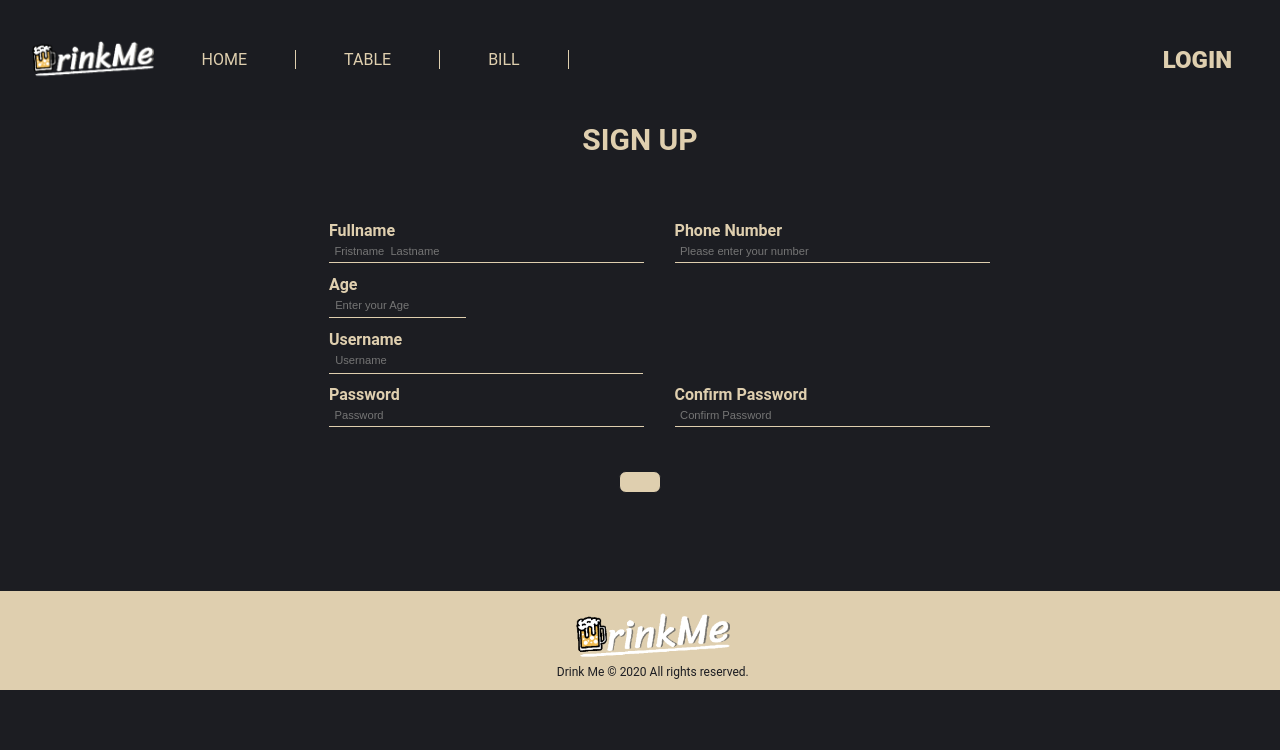
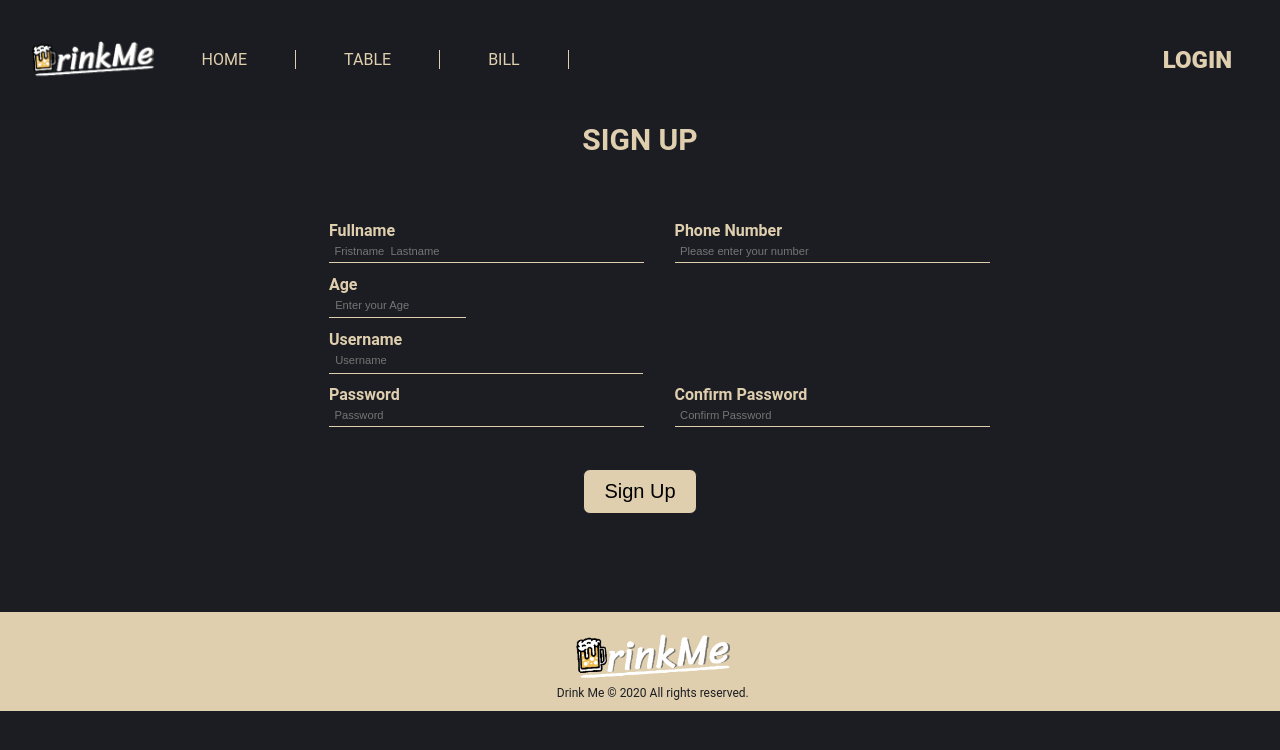
Before and after one commit to sahatsawat1/Drink-Me-react, a React (Create React App) app: page /signup in a window 1280 px wide. Shown: the top 750 px of the page. Built offline with nearby package versions, Linux system fonts and the light colour scheme.

Commit message:
Edit SignUp.js

```diff
--- a/src/pages/SignUp.js
+++ b/src/pages/SignUp.js
@@ -7,7 +7,6 @@ import Button from '../components/Button'
 const Wrapper = styled.div`
   padding: 5% 5%;
 `
-
 const Hand = styled.div`
   margin: 0 30%;
   display: flex;
@@ -27,18 +26,19 @@ const Content = styled.div`
   }
 `
 
-
 function SignUp () {
   return (
     <>
       <Wrapper>
         <Content>
-        <Hand>
+         <Hand>
           <p>SIGN UP</p>
-        </Hand>
+         </Hand>
         </Content>
-        <FormCard />
-        <Button />
+         <FormCard />
+          <Button>
+           Sign Up
+          </Button>
       </Wrapper>
 
     </>
```
